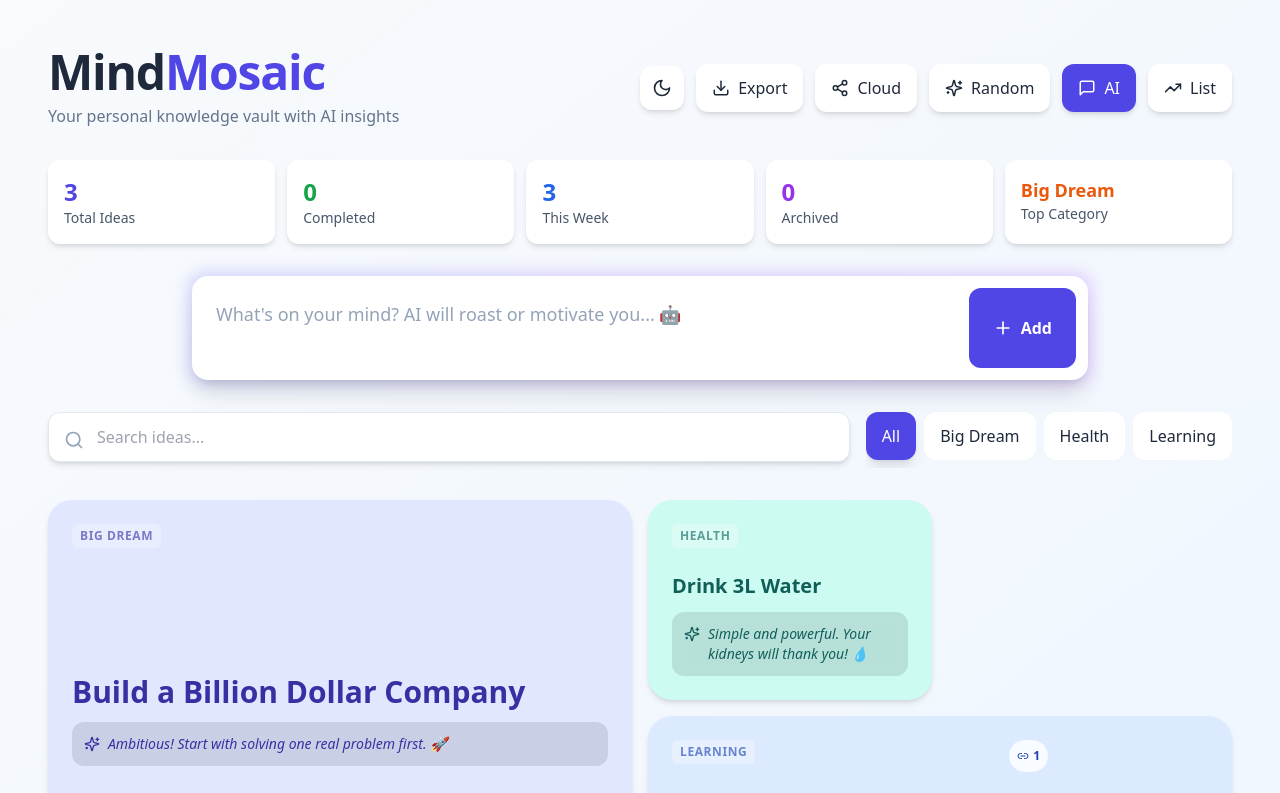
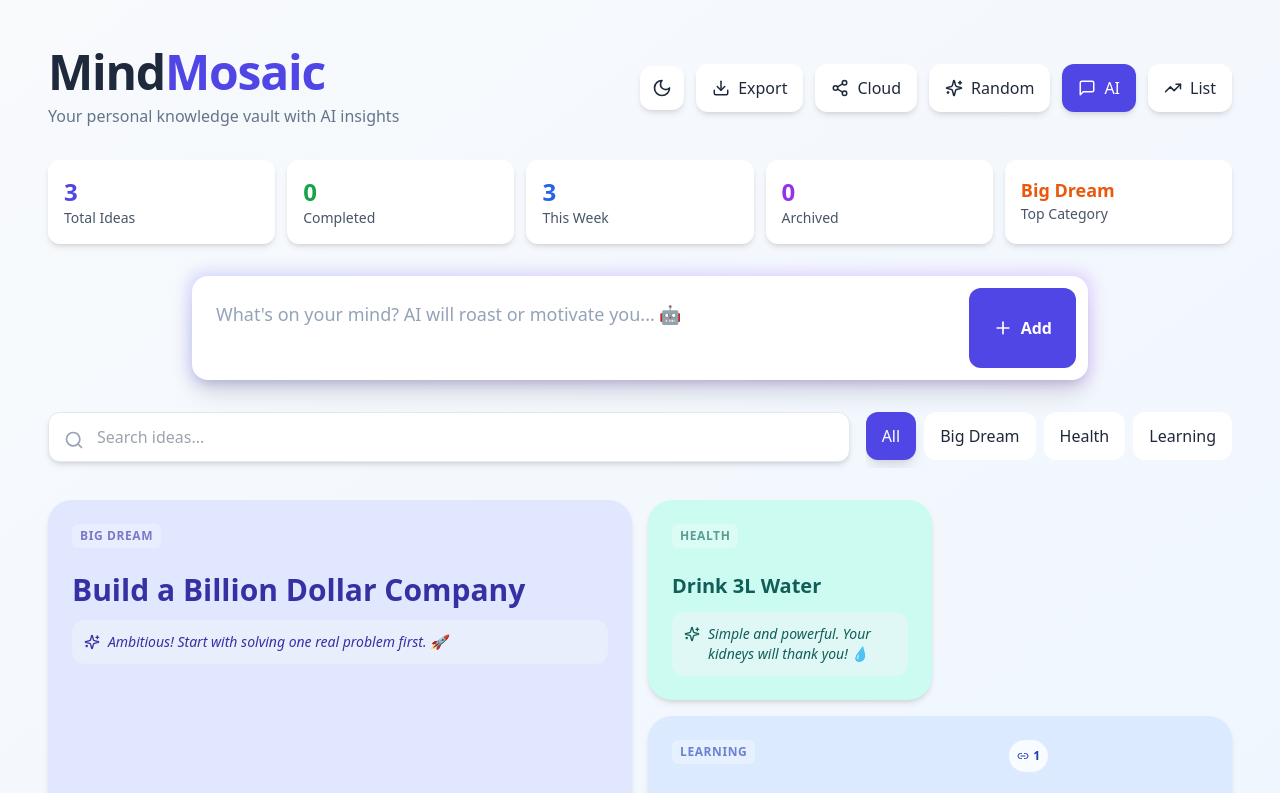
Before and after one commit to Adithyan-Jp/dream-board, a React (Vite) app: page / in a window 1280 px wide. Shown: the top 793 px of the page. Built offline with nearby package versions, Linux system fonts and the light colour scheme.

Commit message:
Update App.jsx

```diff
--- a/src/App.jsx
+++ b/src/App.jsx
@@ -486,11 +486,11 @@ Generated: ${new Date().toLocaleString()}
   // NOW GO TO PART 4 for the return statement - DO NOT ADD ANY CLOSING BRACES HERE!
   // ============================================
   // ============================================
+  // ============================================
 // PART 4: JSX RENDER (THE UI)
 // Paste this DIRECTLY after Part 3
 // This includes the return statement AND closes the App function properly
 // ============================================
-
   return (
     <div className={`min-h-screen p-4 md:p-12 font-sans ${textClass} ${bgClass} transition-colors duration-300`}>
       {/* Header */}
@@ -508,12 +508,11 @@ Generated: ${new Date().toLocaleString()}
         <div className="flex gap-3 items-center flex-wrap">
           <button
             onClick={() => setTheme(theme === "light" ? "dark" : "light")}
-            className={`p-3 rounded-xl ${cardBg} shadow-md hover:shadow-lg transition ${isDark ? "hover:bg-slate-700" : "hover:bg-slate-100"}`}
+            className={`px-3 py-3 rounded-xl ${cardBg} shadow-md hover:shadow-lg transition ${isDark ? "hover:bg-slate-700" : "hover:bg-slate-100"}`}
             title="Toggle theme"
           >
             {theme === "light" ? <Moon size={20} /> : <Sun size={20} />}
           </button>
-
           {/* Export Menu */}
           <div className="relative">
             <button
@@ -525,7 +524,7 @@ Generated: ${new Date().toLocaleString()}
             </button>
 
             {showExportMenu && (
-              <div className={`absolute right-0 mt-2 w-56 ${cardBg} rounded-xl shadow-2xl p-2 z-50 ${borderColor} border`}>
+              <div className={`absolute right-0 mt-2 w-56 ${cardBg} rounded-xl shadow-2xl p-2 z-50 ${borderColor} border md:right-0`}>
                 <button
                   onClick={() => { exportToMarkdown(); setShowExportMenu(false); }}
                   className={`w-full text-left px-4 py-3 rounded-lg ${isDark ? "hover:bg-slate-700" : "hover:bg-slate-100"} flex items-center gap-3`}
@@ -572,7 +571,6 @@ Generated: ${new Date().toLocaleString()}
               </div>
             )}
           </div>
-
           <button
             onClick={() => setCloudSyncEnabled(!cloudSyncEnabled)}
             className={`px-4 py-3 rounded-xl ${cloudSyncEnabled ? "bg-indigo-600 text-white" : cardBg} shadow-md hover:shadow-lg transition flex items-center gap-2 relative`}
@@ -586,6 +584,9 @@ Generated: ${new Date().toLocaleString()}
             {syncStatus === "synced" && (
               <div className="absolute -top-1 -right-1 w-3 h-3 bg-green-500 rounded-full"></div>
             )}
+            {syncStatus === "error" && (
+              <div className="absolute -top-1 -right-1 w-3 h-3 bg-red-500 rounded-full animate-pulse"></div>
+            )}
           </button>
 
           <button
@@ -595,7 +596,6 @@ Generated: ${new Date().toLocaleString()}
             <Sparkles size={18} />
             <span className="hidden md:inline">Random</span>
           </button>
-
           <button
             onClick={() => setShowAIComments(!showAIComments)}
             className={`px-4 py-3 rounded-xl ${showAIComments ? "bg-indigo-600 text-white" : cardBg} shadow-md hover:shadow-lg transition flex items-center gap-2`}
@@ -603,7 +603,6 @@ Generated: ${new Date().toLocaleString()}
             <MessageSquare size={18} />
             <span className="hidden md:inline">AI</span>
           </button>
-
           <button
             onClick={() => setViewMode(viewMode === "mosaic" ? "list" : "mosaic")}
             className={`px-4 py-3 rounded-xl ${cardBg} shadow-md hover:shadow-lg transition flex items-center gap-2 ${isDark ? "hover:bg-slate-700" : "hover:bg-slate-100"}`}
@@ -613,7 +612,6 @@ Generated: ${new Date().toLocaleString()}
           </button>
         </div>
       </header>
-
       {/* Stats Dashboard */}
       <div className="max-w-7xl mx-auto mb-8 grid grid-cols-2 md:grid-cols-5 gap-3">
         <div className={`${cardBg} p-4 rounded-xl shadow-md`}>
@@ -637,7 +635,6 @@ Generated: ${new Date().toLocaleString()}
           <div className={`text-sm ${isDark ? "text-slate-400" : "text-slate-600"}`}>Top Category</div>
         </div>
       </div>
-
       {/* Input Section */}
       <div className="max-w-4xl mx-auto mb-8">
         <div className="relative group">
@@ -670,10 +667,10 @@ Generated: ${new Date().toLocaleString()}
           </div>
         </div>
       </div>
-
       {/* Search and Filter */}
       <div className="max-w-7xl mx-auto mb-8 flex flex-col md:flex-row gap-4">
         <div className="flex-1 relative">
+          <label htmlFor="search-input" className="sr-only">Search ideas</label>
           <Search className="absolute left-4 top-1/2 transform -translate-y-1/2 text-slate-400" size={20} />
           <input
             id="search-input"
@@ -696,7 +693,7 @@ Generated: ${new Date().toLocaleString()}
           >
             All
           </button>
-          {categories.map(cat => (
+          {categories.length > 0 ? categories.map(cat => (
             <button
               key={cat}
               onClick={() => setFilterCategory(cat)}
@@ -708,10 +705,9 @@ Generated: ${new Date().toLocaleString()}
             >
               {cat}
             </button>
-          ))}
+          )) : null}
         </div>
       </div>
-
       {/* Linking Mode Banner */}
       {linkingMode && (
         <div className="max-w-7xl mx-auto mb-4">
@@ -729,7 +725,6 @@ Generated: ${new Date().toLocaleString()}
           </div>
         </div>
       )}
-
       {/* Ideas Grid/List */}
       <div className={`max-w-7xl mx-auto ${viewMode === "mosaic" ? "grid grid-cols-1 md:grid-cols-4 auto-rows-[200px] gap-4" : "space-y-4"}`}>
         {filteredIdeas.map((idea) => {
@@ -742,7 +737,7 @@ Generated: ${new Date().toLocaleString()}
               onClick={() => linkingMode && linkIdeas(idea.id)}
               className={`
                 ${viewMode === "mosaic" ? `${idea.size === 'large' ? 'md:col-span-2 md:row-span-2' : ''} ${idea.size === 'wide' ? 'md:col-span-2' : ''} ${idea.size === 'tall' ? 'md:row-span-2' : ''}` : ''}
-                ${currentColor} p-6 rounded-3xl relative group hover:scale-[1.02] transition-all duration-300 shadow-md hover:shadow-2xl flex flex-col justify-between
+                ${currentColor} p-6 rounded-3xl relative group hover:scale-[1.02] transition-all duration-300 shadow-md hover:shadow-2xl flex flex-col justify-between overflow-hidden
                 ${linkingMode && linkingFrom === idea.id ? 'ring-4 ring-indigo-600' : ''}
                 ${linkingMode ? 'cursor-pointer' : ''}
                 ${idea.completed ? 'opacity-60' : ''}
@@ -800,20 +795,19 @@ Generated: ${new Date().toLocaleString()}
               </div>
 
               {/* Card Content */}
-              <div>
-                <h3 className={`font-bold mt-4 break-words ${idea.completed ? 'line-through' : ''} ${idea.size === 'large' ? 'text-3xl' : 'text-xl'}`}>
+              <div className="flex-1">
+                <h3 className={`font-bold mt-4 break-words line-clamp-3 ${idea.completed ? 'line-through' : ''} ${idea.size === 'large' ? 'text-3xl' : 'text-xl'}`}>
                   {idea.text}
                 </h3>
 
                 {showAIComments && idea.aiComment && (
-                  <div className="mt-3 bg-black/10 backdrop-blur-sm p-3 rounded-xl text-sm italic">
+                  <div className={`mt-3 backdrop-blur-sm p-3 rounded-xl text-sm italic ${isDark ? 'bg-slate-800/50' : 'bg-slate-100/50'}`}>
                     <div className="flex items-start gap-2">
                       <Sparkles size={16} className="flex-shrink-0 mt-0.5" />
                       <span>{idea.aiComment}</span>
                     </div>
                   </div>
                 )}
-
                 {connected.length > 0 && (
                   <div className="mt-3 flex flex-wrap gap-2">
                     {connected.map(c => (
@@ -824,12 +818,11 @@ Generated: ${new Date().toLocaleString()}
                   </div>
                 )}
               </div>
-
               {/* Progress Bar for Large Ideas */}
               {idea.size === 'large' && !idea.completed && (
                 <div className="mt-4">
                   <div className="h-2 w-full bg-black/5 rounded-full overflow-hidden">
-                    <div className="h-full w-1/3 bg-current opacity-50 rounded-full"></div>
+                    <div className={`h-full w-[${idea.progress || 33}%] bg-current opacity-50 rounded-full`}></div>
                   </div>
                 </div>
               )}
@@ -837,7 +830,6 @@ Generated: ${new Date().toLocaleString()}
           );
         })}
       </div>
-
       {/* Empty State */}
       {filteredIdeas.length === 0 && (
         <div className="max-w-7xl mx-auto text-center py-20">
@@ -850,5 +842,4 @@ Generated: ${new Date().toLocaleString()}
     </div>
   );
 }
-
 export default App;
```
